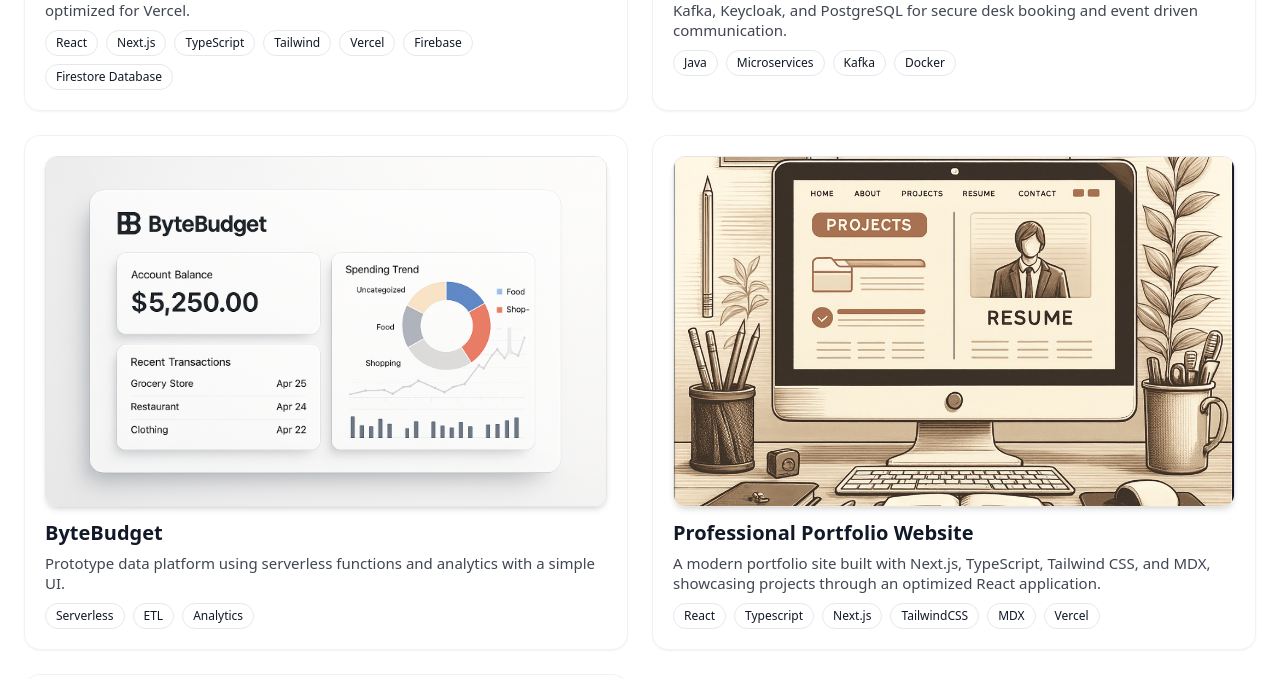
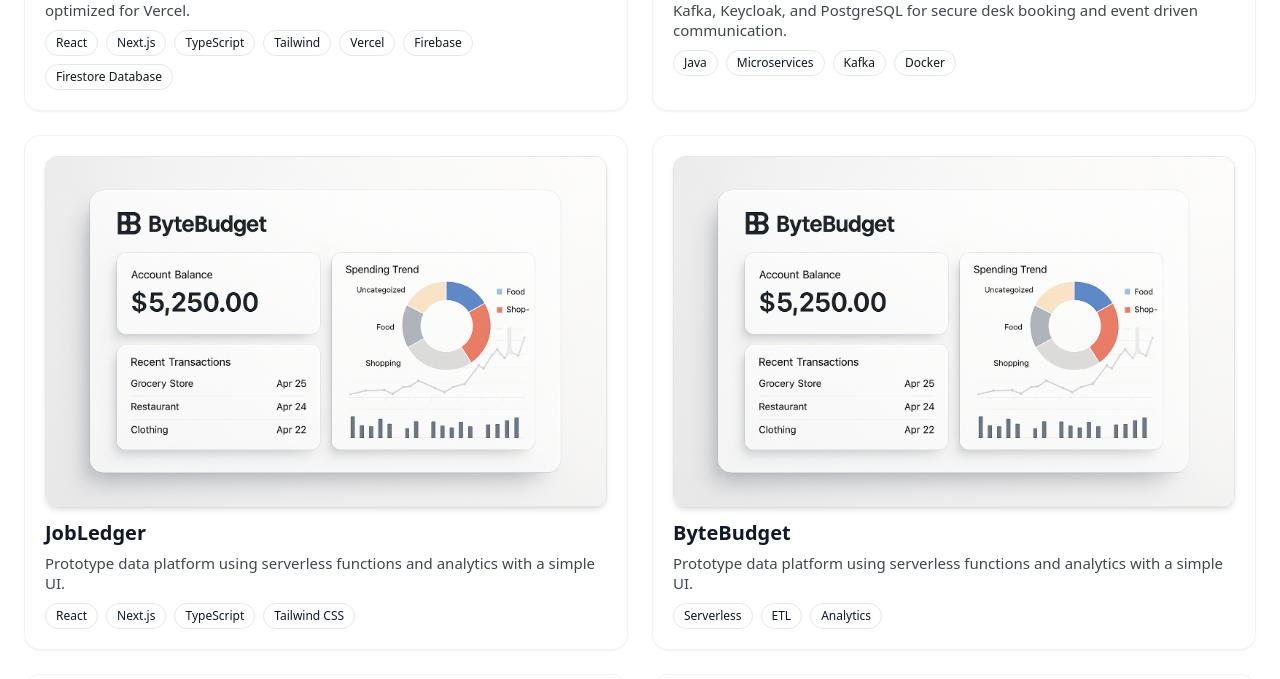
Before and after one commit to denildominic/denil-portfolio, a Next.js app: page / in a window 1280 px wide. Shown: the part 2820-3499 px from the top of the page. Built offline with nearby package versions, Linux system fonts and the light colour scheme.

Commit message:
Added JobLedger to the projects section

```diff
--- a/content/projects.ts
+++ b/content/projects.ts
@@ -16,6 +16,14 @@
     href: 'https://github.com/denildominic/Work-Desk-Reservation.git',
     image: '/projects/deskreserve.png',
     imageAlt: 'Work Desk Reservation System'
+  },
+  {
+    title: 'JobLedger',
+    description: 'Prototype data platform using serverless functions and analytics with a simple UI.',
+    tags: ['React', 'Next.js', 'TypeScript', 'Tailwind CSS'],
+    href: 'https://jobledger.vercel.app/',
+    image: '/projects/bytebudget.png',
+    imageAlt: 'Job Searching App'
   },
   {
     title: 'ByteBudget',
```
